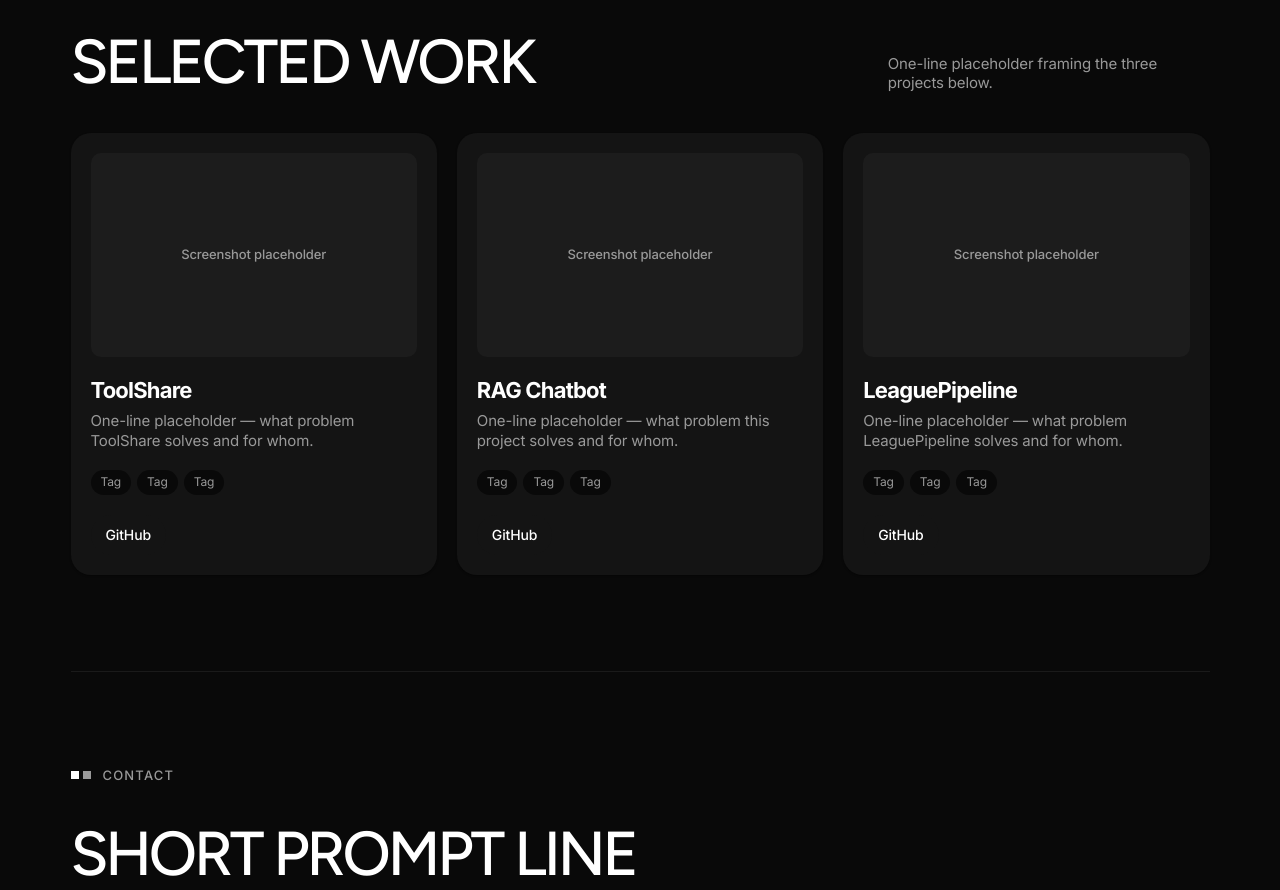
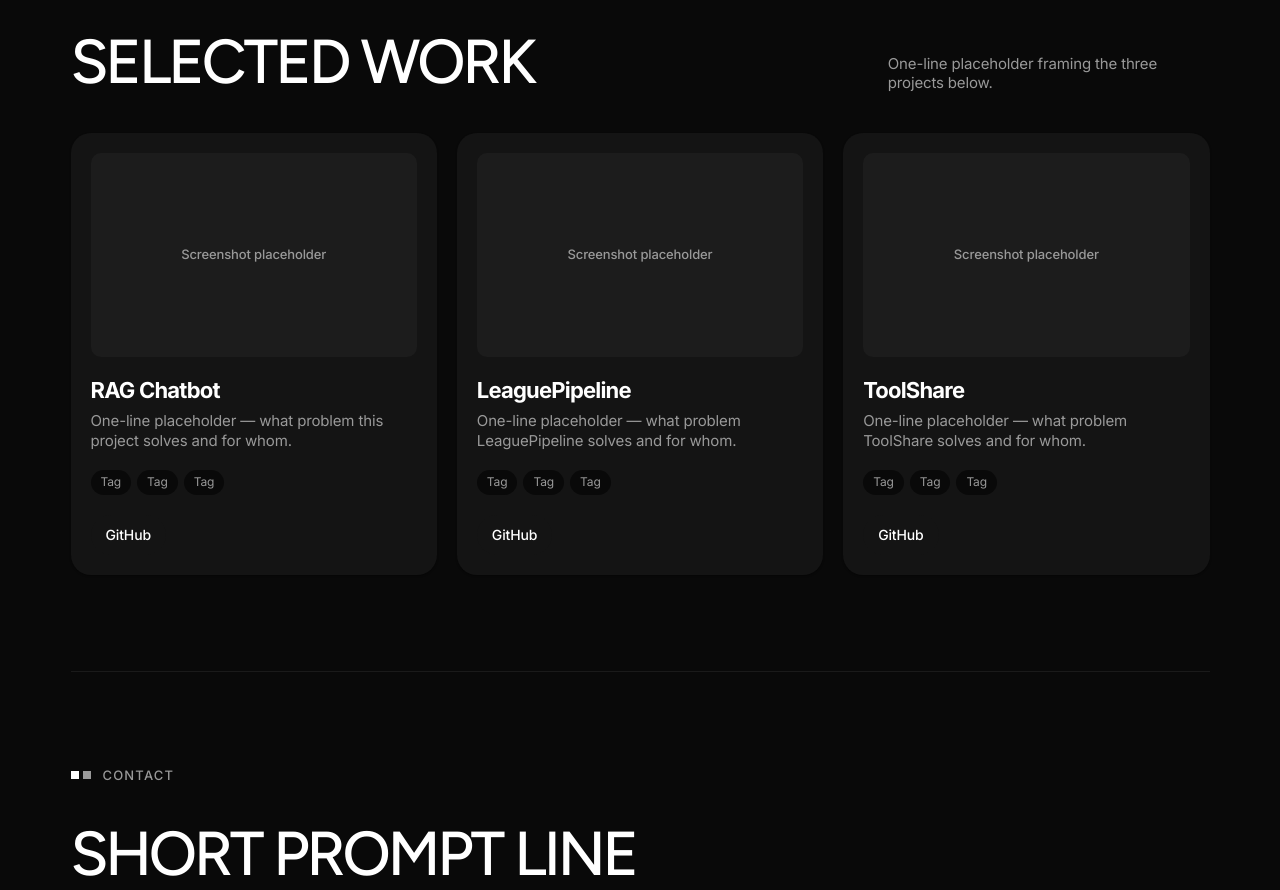
Before and after one commit to emilmanninen/Portfoliowebsite, a Next.js app: page / in a window 1280 px wide. Shown: the part 1340-2230 px from the top of the page. Built offline with nearby package versions, Linux system fonts and the light colour scheme.

Commit message:
feat: rearranged project cards

```diff
--- a/src/data/projects.ts
+++ b/src/data/projects.ts
@@ -11,12 +11,6 @@ export type Project = {
 
 export const projects: Project[] = [
   {
-    name: "ToolShare",
-    blurb: "One-line placeholder — what problem ToolShare solves and for whom.",
-    tags: ["Tag", "Tag", "Tag"],
-    githubHref: "#",
-  },
-  {
     name: "RAG Chatbot",
     blurb: "One-line placeholder — what problem this project solves and for whom.",
     tags: ["Tag", "Tag", "Tag"],
@@ -28,4 +22,10 @@ export const projects: Project[] = [
     tags: ["Tag", "Tag", "Tag"],
     githubHref: "#",
   },
+  {
+    name: "ToolShare",
+    blurb: "One-line placeholder — what problem ToolShare solves and for whom.",
+    tags: ["Tag", "Tag", "Tag"],
+    githubHref: "#",
+  },
 ];
```
